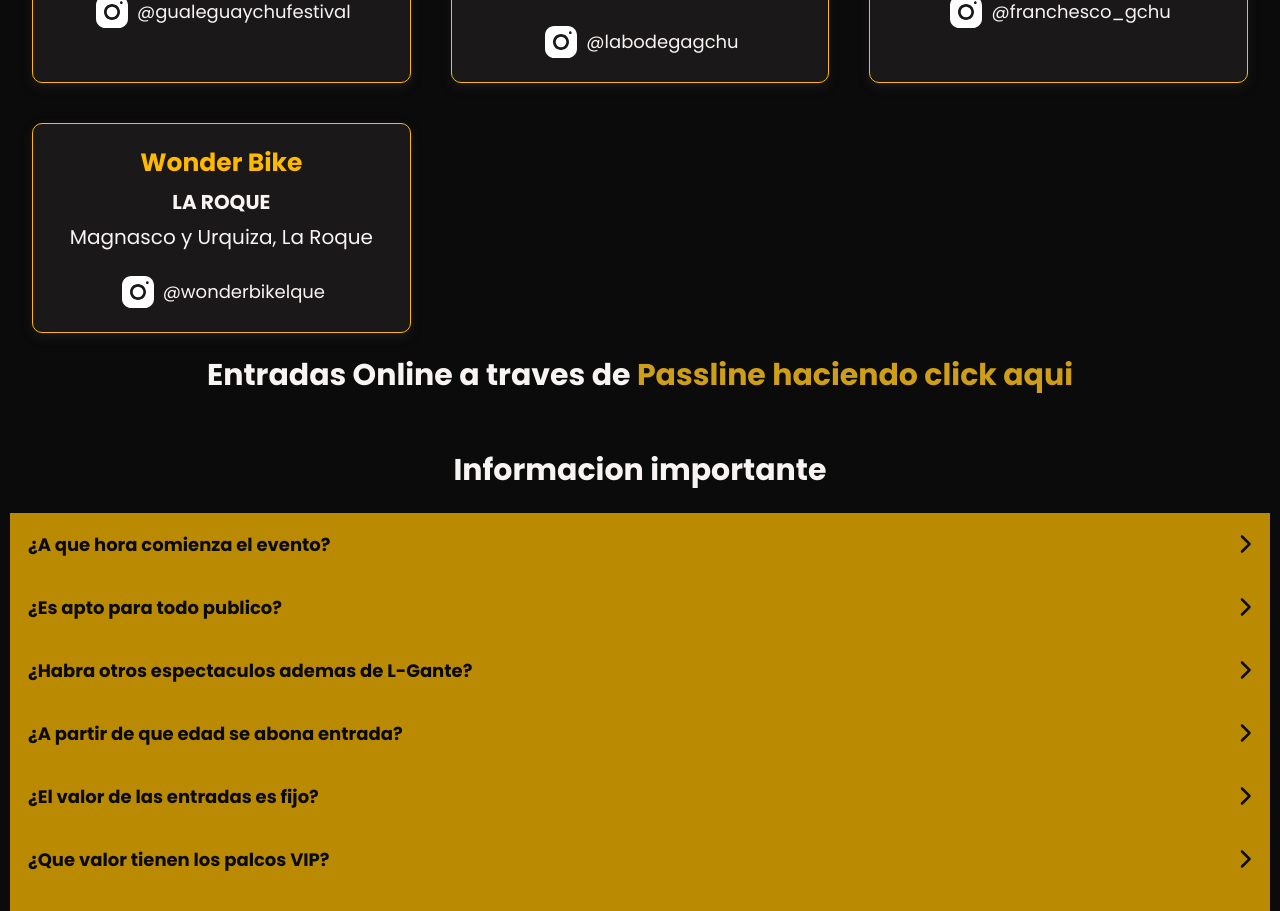
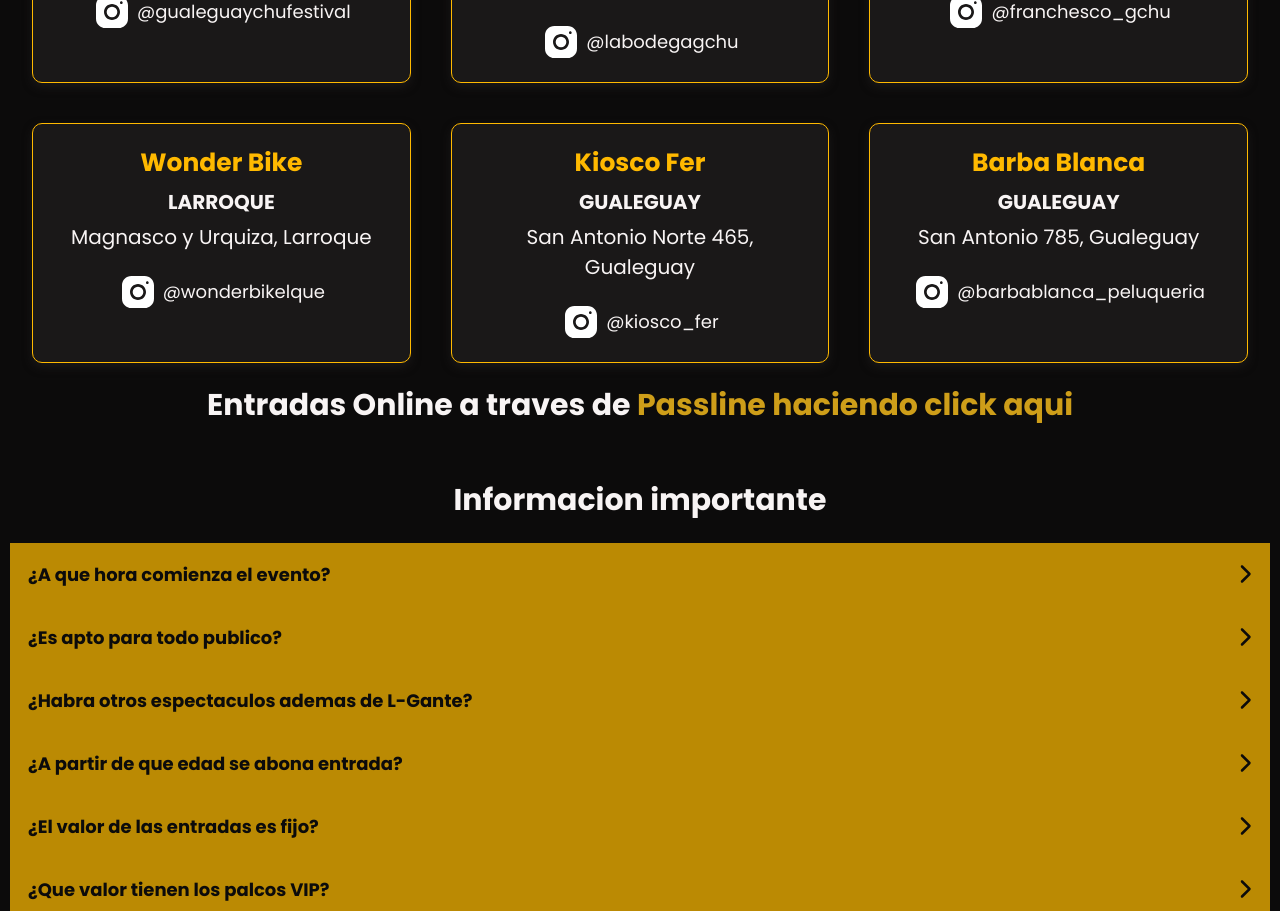
Before and after one commit to juanoliver995/Festival-gchu, a React (Vite) app: page / in a window 1280 px wide. Shown: the part 4080-4991 px from the top of the page. Built offline with nearby package versions, Linux system fonts and the light colour scheme; a web font is replaced by a local one.

Commit message:
nuevos puntos de venta

```diff
--- a/src/components/PuntoVenta.jsx
+++ b/src/components/PuntoVenta.jsx
@@ -30,9 +30,21 @@
                     </div>
                     <div className='punto-venta'>
                         <h3>Wonder Bike</h3>
-                        <h5>La Roque</h5>
-                        <a target="_blank" href='https://goo.gl/maps/bdiebYgfa4J6GDDP8' className='ubi'>Magnasco y Urquiza, La Roque</a>
+                        <h5>Larroque</h5>
+                        <a target="_blank" href='https://goo.gl/maps/xPjfAYzedgvvPspu6' className='ubi'>Magnasco y Urquiza, Larroque</a>
                         <a className='link-venta' target="_blank" href='https://www.instagram.com/wonderbikelque/?hl=es-la'><img src={Instagram} />@wonderbikelque</a>
+                    </div>
+                    <div className='punto-venta'>
+                        <h3>Kiosco Fer</h3>
+                        <h5>Gualeguay</h5>
+                        <a target="_blank" href='https://goo.gl/maps/m7EuhcuKXr2AoXiJ6' className='ubi'>San Antonio Norte 465, Gualeguay</a>
+                        <a className='link-venta' target="_blank" href='https://www.instagram.com/kiosco_fer/?hl=es-la'><img src={Instagram} />@kiosco_fer</a>
+                    </div>
+                    <div className='punto-venta'>
+                        <h3>Barba Blanca</h3>
+                        <h5>Gualeguay</h5>
+                        <a target="_blank" href='https://goo.gl/maps/UyGqGEVkJMAJ1Nyq7' className='ubi'>San Antonio 785, Gualeguay</a>
+                        <a className='link-venta' target="_blank" href='https://www.instagram.com/barbablanca_peluqueria/?hl=es-la'><img src={Instagram} />@barbablanca_peluqueria</a>
                     </div>
                 </div>
                 <div className='container-online'>
```
